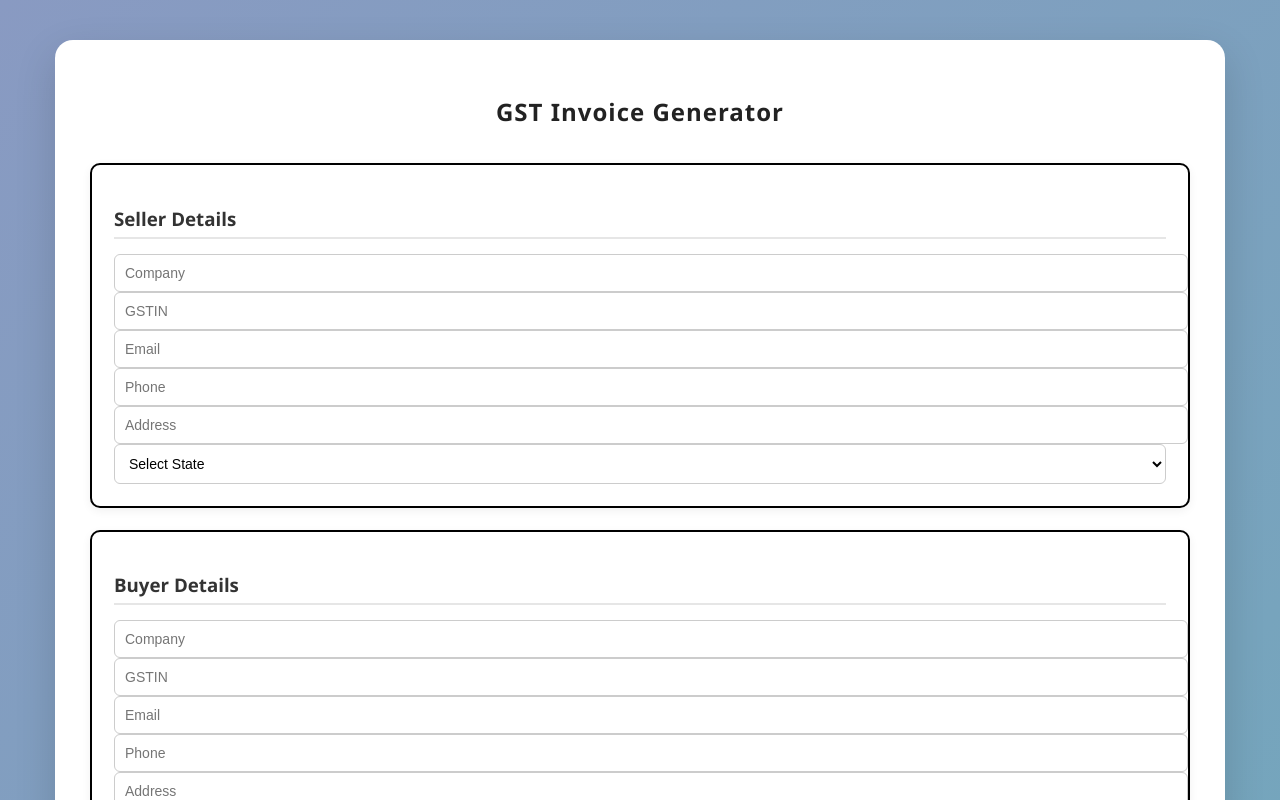
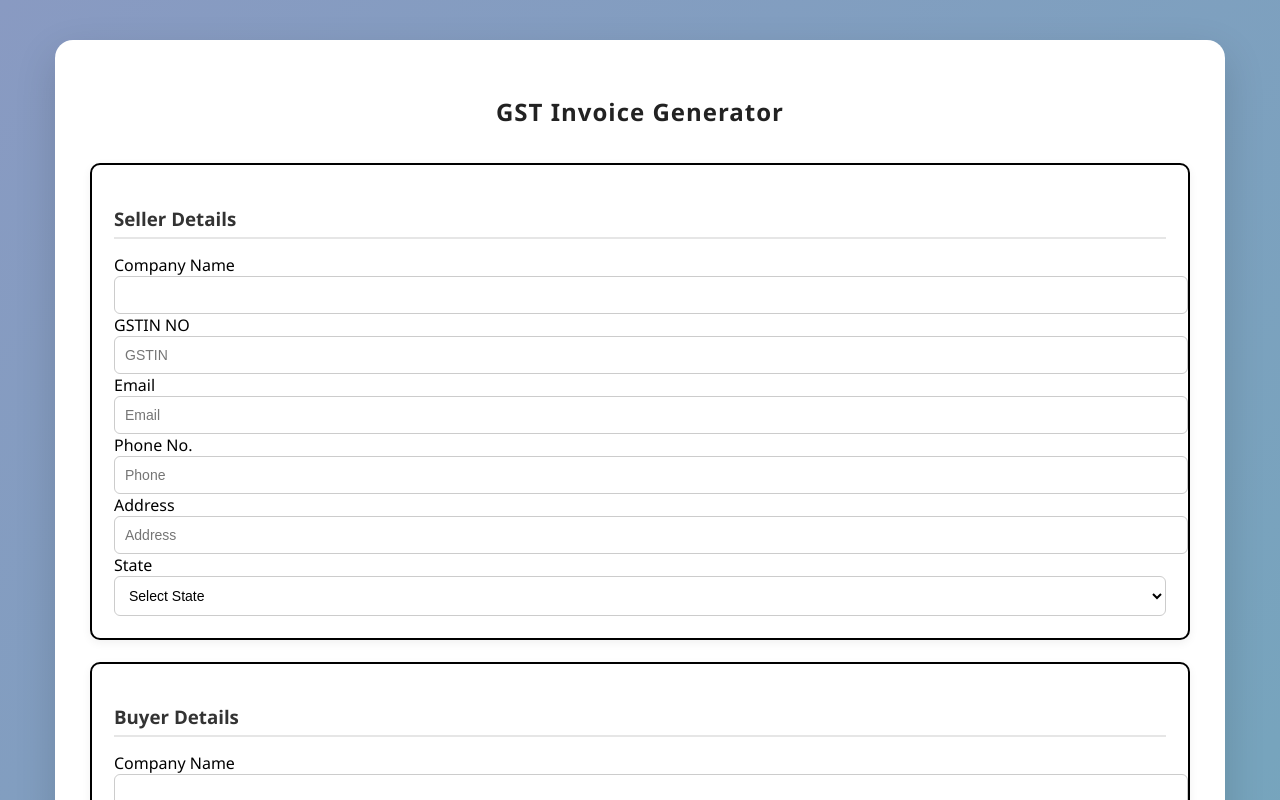
Before and after one commit to akankshaborhade95-ux/gst-invoice-generator, a React (Create React App) app: page / in a window 1280 px wide. Shown: the top 800 px of the page. Built offline with nearby package versions, Linux system fonts and the light colour scheme.

Commit message:
Add the Seller and Buyer Detail Label

```diff
--- a/src/components/PartyDetails.jsx
+++ b/src/components/PartyDetails.jsx
@@ -48,13 +48,13 @@ function PartyDetails({ title, data = {}, setData }) {
     <div>
       <h3>{title}</h3>
 
-      <input
-        name="company"
-        placeholder="Company"
-        value={data.company || ""}
-        onChange={handleChange}
-      />
+      <div className="form-group">
+  <label>Company Name</label>
+  <input name="company" />
+     </div>
 
+     <div className="form-group">
+      <label> GSTIN NO</label>
       <input
         name="gstin"
         placeholder="GSTIN"
@@ -62,7 +62,10 @@ function PartyDetails({ title, data = {}, setData }) {
         onChange={handleChange}
       />
       {errors.gstin && <p style={{ color: "red" }}>{errors.gstin}</p>}
+       </div>
 
+      <div className="form-group">
+      <label>Email</label>
       <input
         name="email"
         placeholder="Email"
@@ -70,7 +73,10 @@ function PartyDetails({ title, data = {}, setData }) {
         onChange={handleChange}
       />
       {errors.email && <p style={{ color: "red" }}>{errors.email}</p>}
+       </div>
 
+       <div className="form-group">
+        <label>Phone No.</label>
       <input
         name="phone"
         placeholder="Phone"
@@ -78,14 +84,20 @@ function PartyDetails({ title, data = {}, setData }) {
         onChange={handleChange}
       />
       {errors.phone && <p style={{ color: "red" }}>{errors.phone}</p>}
+         </div>
 
+         <div className="form-group">
+          <label> Address</label>
       <input
         name="address"
         placeholder="Address"
         value={data.address || ""}
         onChange={handleChange}
       />
+        </div>
 
+        <div className="form-group">
+          <label>State</label>
       <select
         name="state"
         value={data.state || ""}
@@ -98,6 +110,7 @@ function PartyDetails({ title, data = {}, setData }) {
           </option>
         ))}
       </select>
+      </div>
     </div>
   );
 }
```
